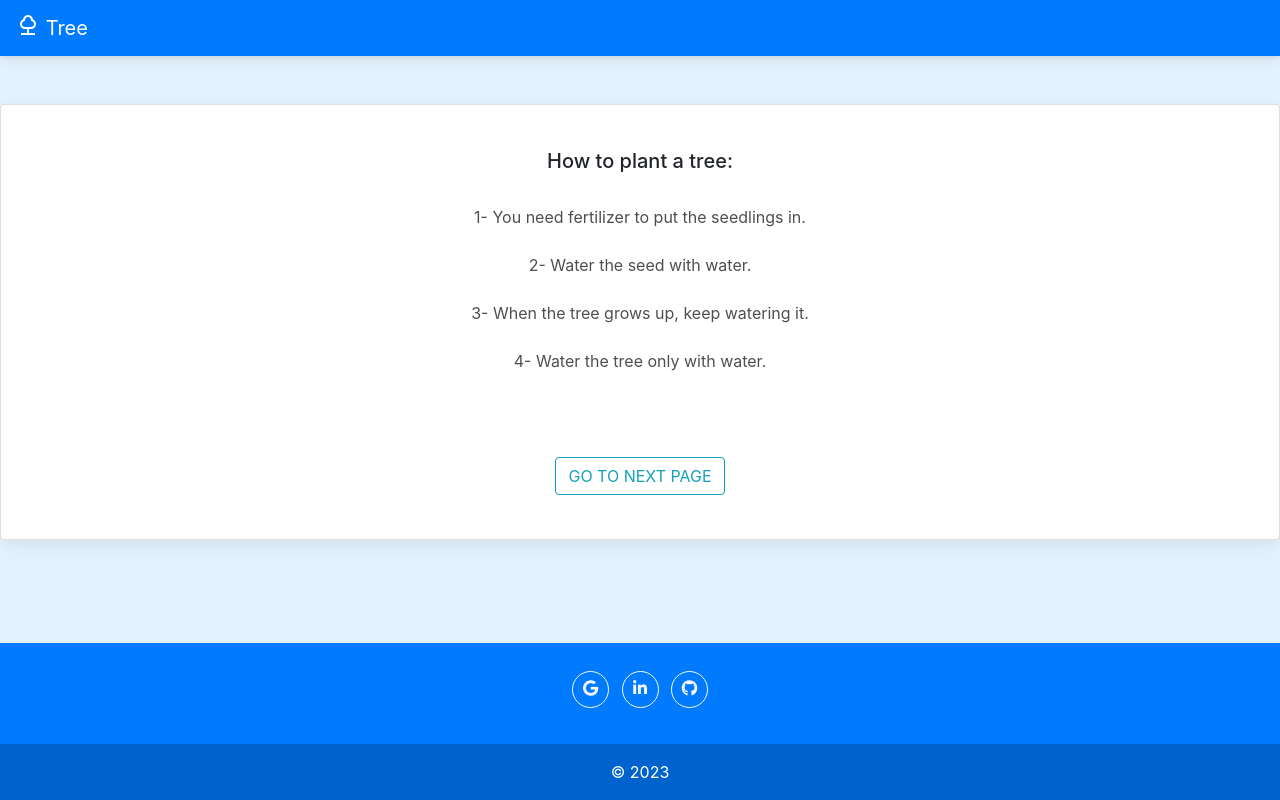
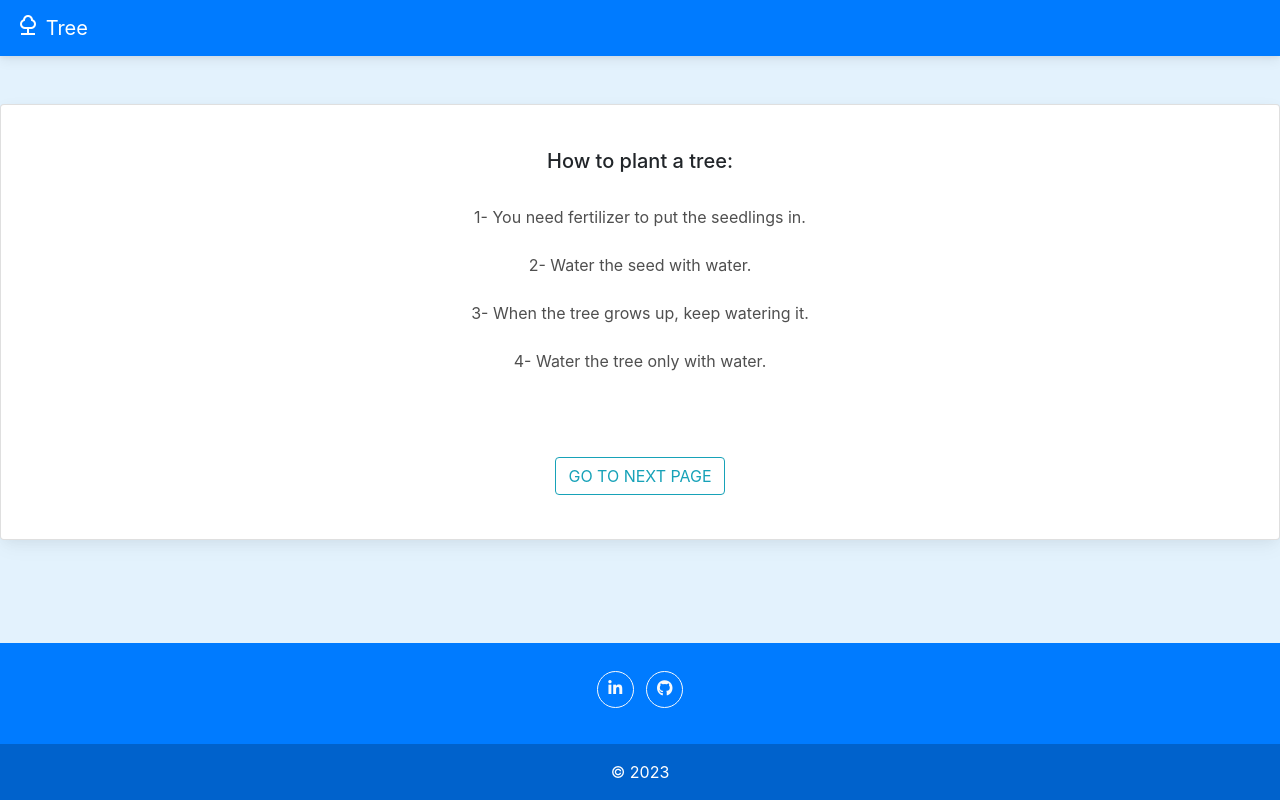
Before and after one commit to fahadssgg/project-2js, a plain HTML site: page about.html in a window 1280 px wide. Drawn offline with nearby package versions, Linux system fonts and the light colour scheme.

Commit message:
delet google

```diff
--- a/about.html
+++ b/about.html
@@ -69,14 +69,6 @@
       <div class="container p-4 pb-0">
         <!-- Section: Social media -->
         <section class="mb-2">
-          <!-- Google -->
-          <a
-            class="btn btn-outline-light btn-floating m-1"
-            href="#!"
-            role="button"
-            ><i class="fab fa-google"></i
-          ></a>
-
           <!-- Linkedin -->
           <a
             class="btn btn-outline-light btn-floating m-1"
```
Also changed, not shown: index.html (+0 -8 lines).
